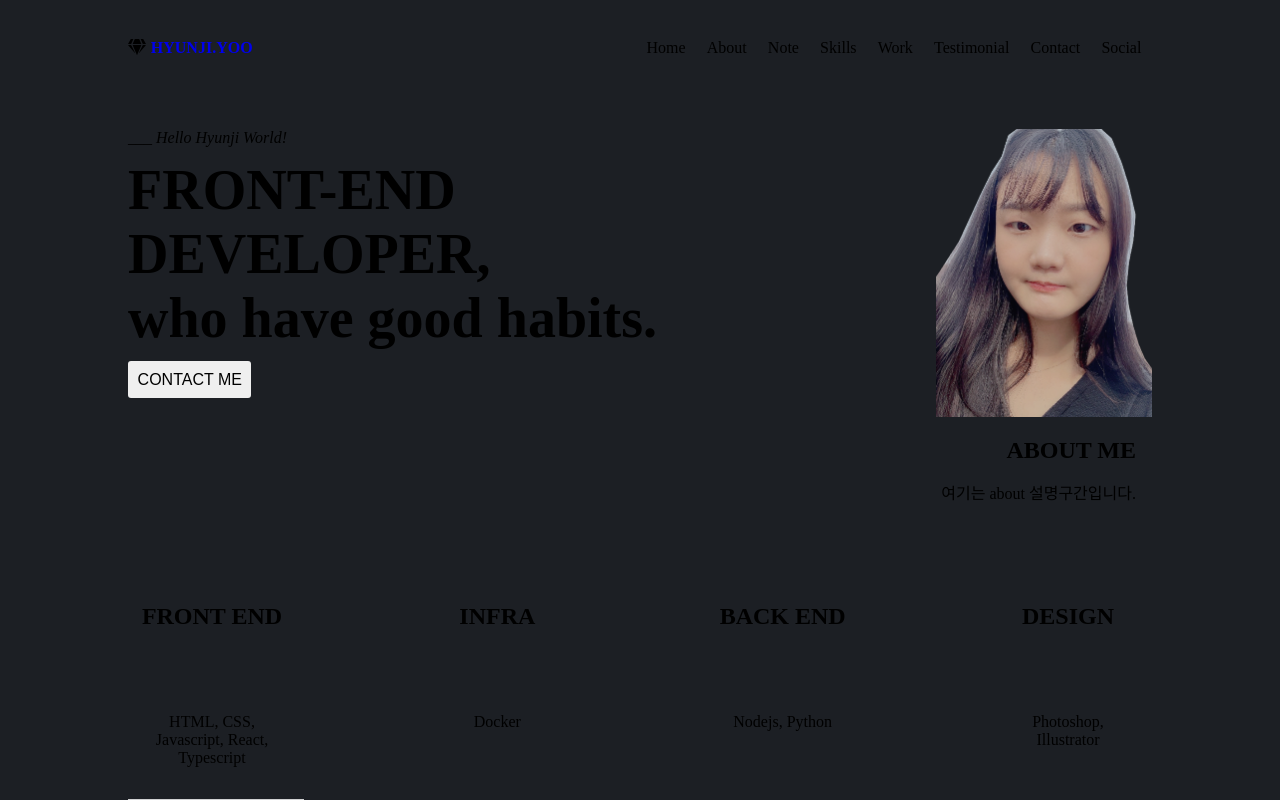
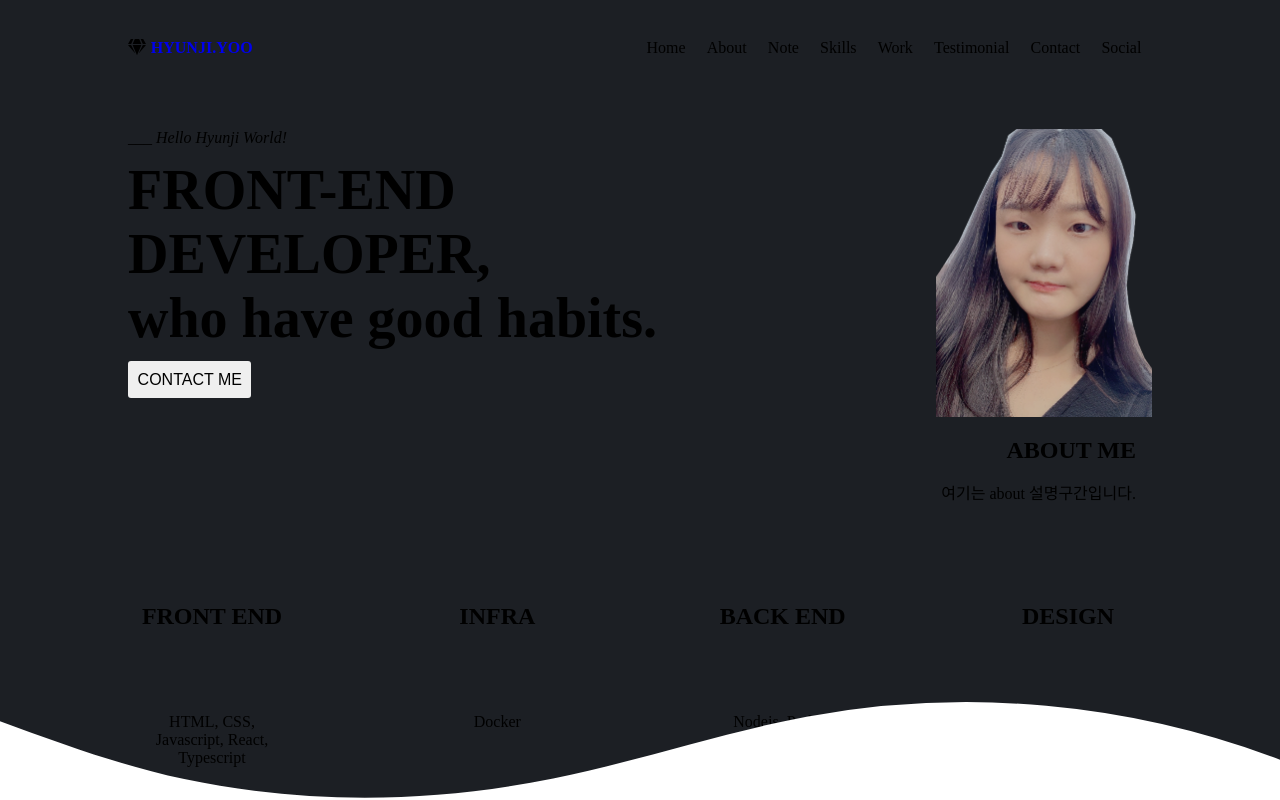
Before and after one commit to hyunjiyoo/portfolio, a React (Create React App) app: page / in a window 1280 px wide. Shown: the top 800 px of the page. Built offline with nearby package versions, Linux system fonts and the light colour scheme.

Commit message:
section 컴포넌트 추가

```diff
--- a/src/components/home/home.tsx
+++ b/src/components/home/home.tsx
@@ -1,3 +1,4 @@
+import Section from '../section/section';
 import styles from './home.module.css';
 
 const Home = (): JSX.Element => (
@@ -15,6 +16,7 @@
     <img className={styles.img} src="/images/profile.png" alt="profile" />
   </section>
   {/* 구분선 추가 예정 */}
+  <Section />
   </>
 );
 
--- /dev/null
+++ b/src/components/section/section.module.css
@@ -0,0 +1,20 @@
+.custom_shape_divider_bottom_1638512557 {
+  position: absolute;
+  bottom: 0;
+  left: 0;
+  width: 100%;
+  overflow: hidden;
+  line-height: 0;
+  transform: rotate(180deg);
+}
+
+.custom_shape_divider_bottom_1638512557 svg {
+  position: relative;
+  display: block;
+  width: calc(138% + 1.3px);
+  height: 177px;
+}
+
+.custom_shape_divider_bottom_1638512557 .shape_fill {
+  fill: #FFFFFF;
+}
--- /dev/null
+++ b/src/components/section/section.tsx
@@ -0,0 +1,11 @@
+import styles from './section.module.css';
+
+const Section = () => (
+  <div className={styles.custom_shape_divider_bottom_1638512557}>
+    <svg data-name="Layer 1" xmlns="http://www.w3.org/2000/svg" viewBox="0 0 1200 120" preserveAspectRatio="none">
+        <path d="M321.39,56.44c58-10.79,114.16-30.13,172-41.86,82.39-16.72,168.19-17.73,250.45-.39C823.78,31,906.67,72,985.66,92.83c70.05,18.48,146.53,26.09,214.34,3V0H0V27.35A600.21,600.21,0,0,0,321.39,56.44Z" className={styles.shape_fill}></path>
+    </svg>
+  </div>
+);
+
+export default Section;
```
